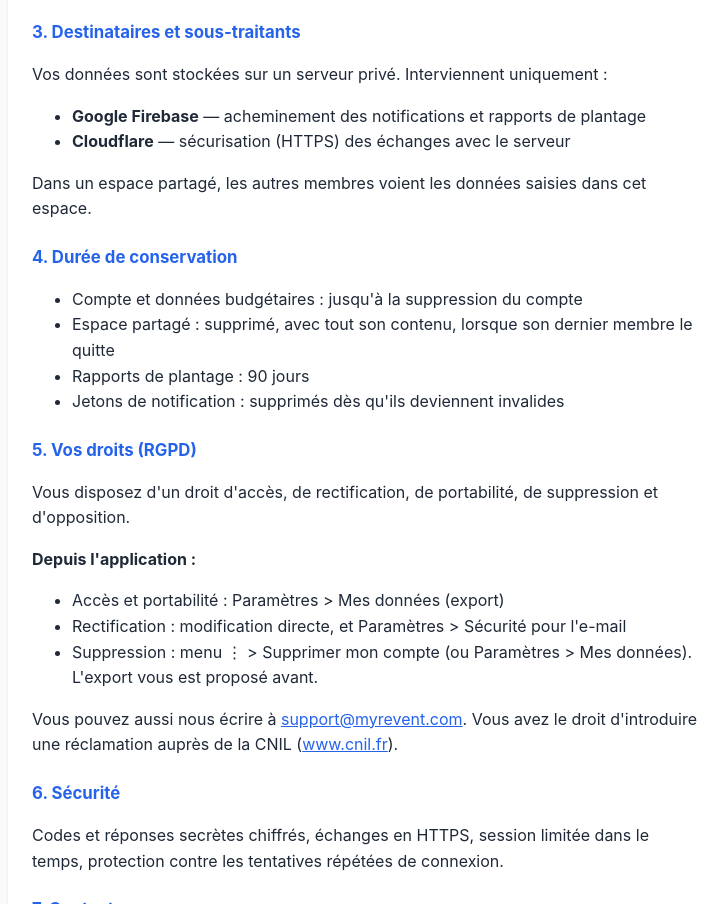
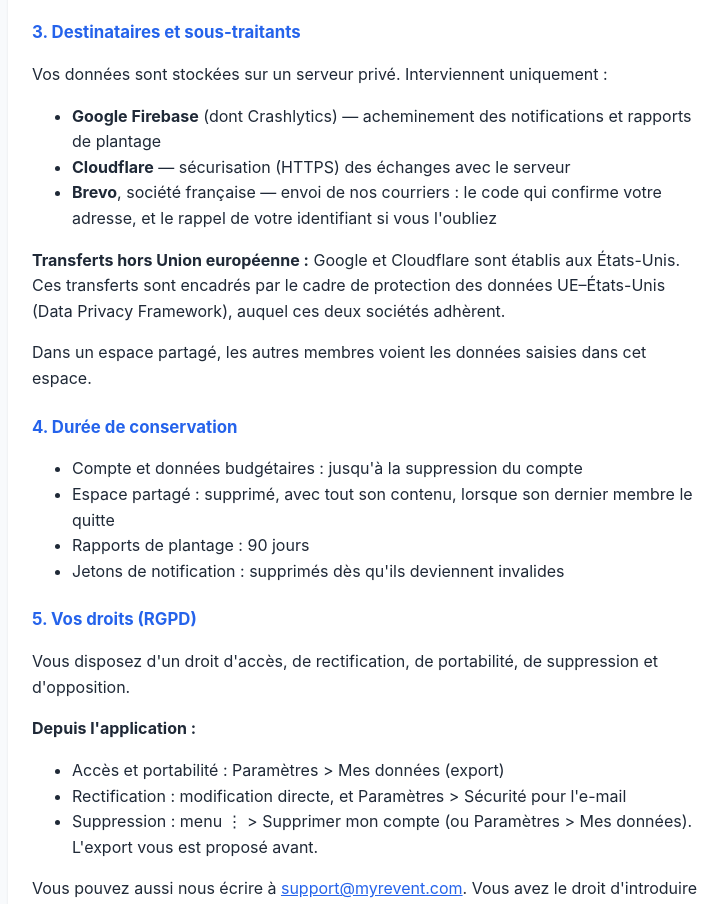
Before and after one commit to revent62-gif/mon-budget-legal, a plain HTML site: page confidentialite.html in a window 1280 px wide. Shown: the part 977-1881 px from the top of the page, without its empty margins (272-1000 px from the left). Drawn offline with Linux system fonts and the light colour scheme.

Commit message:
Sous-traitants : ajouter Brevo, et declarer les transferts hors UE
Brevo recevait l adresse e-mail et l identifiant de connexion depuis le
2026-08-15 sans etre declare. Ajoute, avec sa nationalite francaise.

Transferts hors UE (art. 13.1 f) : Google et Cloudflare sont aux
Etats-Unis, couverts par le Data Privacy Framework. Rien n en parlait.

« Crashlytics » nomme explicitement (le fond etait deja couvert).

Aligne mot pour mot avec page_a_propos.dart dans l app.

Co-Authored-By: Claude Opus 5 <noreply@anthropic.com>

```diff
--- a/confidentialite.html
+++ b/confidentialite.html
@@ -49,9 +49,15 @@
     <h2>3. Destinataires et sous-traitants</h2>
     <p>Vos données sont stockées sur un serveur privé. Interviennent uniquement :</p>
     <ul>
-      <li><strong>Google Firebase</strong> — acheminement des notifications et rapports de plantage</li>
+      <li><strong>Google Firebase</strong> (dont Crashlytics) — acheminement des notifications et
+          rapports de plantage</li>
       <li><strong>Cloudflare</strong> — sécurisation (HTTPS) des échanges avec le serveur</li>
+      <li><strong>Brevo</strong>, société française — envoi de nos courriers : le code qui confirme
+          votre adresse, et le rappel de votre identifiant si vous l'oubliez</li>
     </ul>
+    <p><strong>Transferts hors Union européenne :</strong> Google et Cloudflare sont établis aux
+       États-Unis. Ces transferts sont encadrés par le cadre de protection des données
+       UE–États-Unis (Data Privacy Framework), auquel ces deux sociétés adhèrent.</p>
     <p>Dans un espace partagé, les autres membres voient les données saisies dans cet espace.</p>
 
     <h2>4. Durée de conservation</h2>
```
